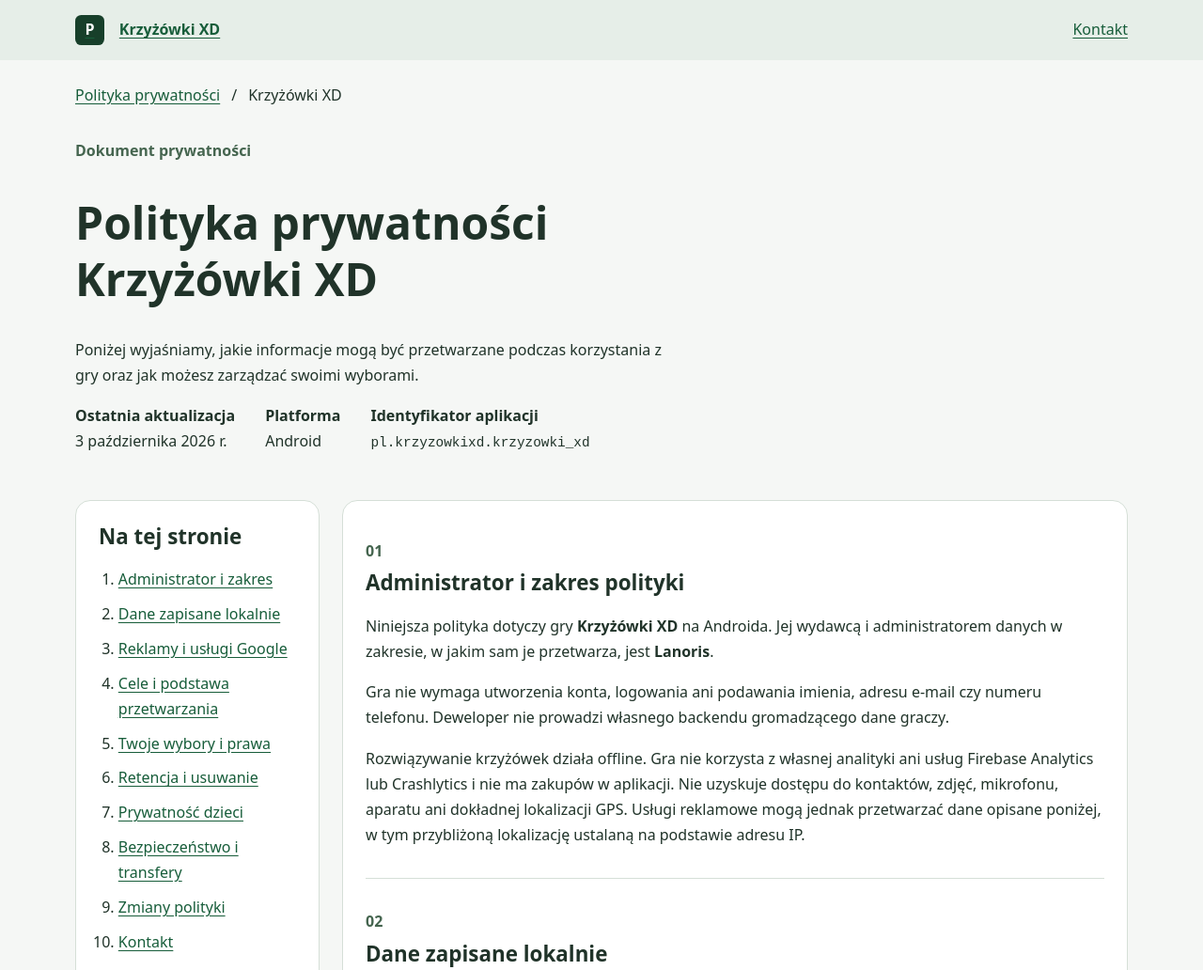
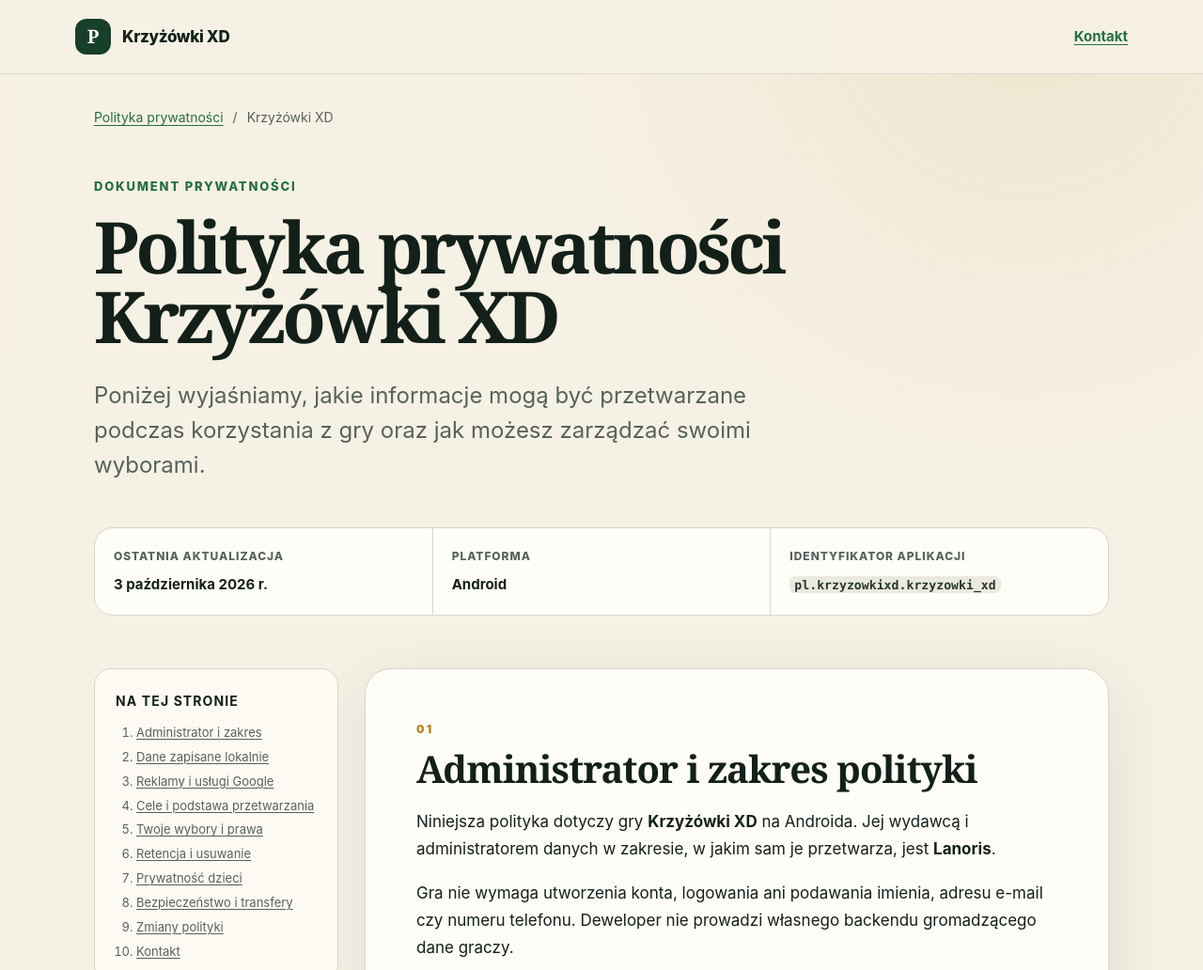
Before and after one commit to Quantess10/Quantess10.github.io, a plain HTML site: page docs/privacy/krzyzowki_xd/index.html in a window 1280 px wide. Shown: the top 1032 px of the page at 94% size. Drawn offline with Linux system fonts and the light colour scheme.

Commit message:
zmiana stylu

```diff
--- a/docs/privacy/krzyzowki_xd/index.html
+++ b/docs/privacy/krzyzowki_xd/index.html
@@ -10,51 +10,7 @@
       content="Polityka prywatności gry Krzyżówki XD na Androida: zapis postępu, reklamy Google AdMob, zgody i usuwanie danych."
     >
     <title>Polityka prywatności — Krzyżówki XD</title>
-    <style>
-      * { box-sizing: border-box; }
-      html { scroll-padding-top: 1rem; }
-      body { margin: 0; background: #f5f7f5; color: #203329; font: 1rem/1.7 system-ui, sans-serif; }
-      a { color: #175d3a; text-underline-offset: .2em; overflow-wrap: anywhere; }
-      a:focus-visible { outline: 3px solid #175d3a; outline-offset: 4px; }
-      h1, h2 { line-height: 1.25; }
-      h1 { font-size: clamp(2rem, 5vw, 3rem); }
-      h2 { font-size: 1.4rem; }
-      .shell, .policy-shell { width: min(1120px, calc(100% - 2rem)); margin: auto; }
-      .site-header, .site-footer { background: #e6eee8; padding: 1rem 0; }
-      .header-inner, .footer-inner, .brand { display: flex; align-items: center; gap: 1rem; flex-wrap: wrap; }
-      .header-inner, .footer-inner { justify-content: space-between; }
-      .brand { font-weight: 700; }
-      .brand-mark { background: #173f2a; color: white; padding: .15rem .65rem; border-radius: .4rem; }
-      .breadcrumbs { display: flex; gap: .75rem; flex-wrap: wrap; margin-top: 1.5rem; }
-      .policy-hero { padding: 1rem 0 2rem; }
-      .hero-lead { max-width: 70ch; }
-      .eyebrow, .section-number { color: #45654f; font-weight: 600; }
-      .policy-meta { display: flex; gap: 1rem 2rem; flex-wrap: wrap; }
-      .policy-meta dt { font-weight: 600; }
-      .policy-meta dd { margin: 0; overflow-wrap: anywhere; }
-      code { font-size: .9em; }
-      .policy-layout { display: grid; grid-template-columns: 260px minmax(0, 1fr); gap: 1.5rem; margin-bottom: 3rem; align-items: start; }
-      .toc-card, .policy-card { background: white; border: 1px solid #d5dfd7; border-radius: 1rem; padding: 1.5rem; }
-      .toc-card h2 { margin-top: 0; }
-      .toc-card ol { padding-left: 1.3rem; }
-      .toc-card li { margin-bottom: .6rem; }
-      .policy-card section + section { border-top: 1px solid #d5dfd7; margin-top: 2rem; padding-top: 1rem; }
-      .policy-card li { margin-bottom: .4rem; }
-      .section-number { margin-bottom: .4rem; }
-      .section-number + h2 { margin-top: 0; }
-      .link-panel, .contact-card { display: grid; gap: .75rem; background: #edf3ee; padding: 1rem; border-radius: .5rem; }
-      .contact-card { font-style: normal; }
-      .skip-link { position: absolute; top: -100px; left: 1rem; padding: .75rem; background: white; }
-      .skip-link:focus { top: 1rem; }
-      @media (max-width: 800px) { .policy-layout { grid-template-columns: 1fr; } }
-      @media (max-width: 480px) { .toc-card, .policy-card { padding: 1rem; } }
-      @media print {
-        body { background: white; color: black; }
-        .site-header, .site-footer, .breadcrumbs, .toc-card, .skip-link { display: none; }
-        .policy-layout { display: block; }
-        .policy-card { border: 0; padding: 0; }
-      }
-    </style>
+    <link rel="stylesheet" href="../../assets/styles.css">
   </head>
   <body>
     <a class="skip-link" href="#policy-content">Przejdź do treści polityki</a>
```
